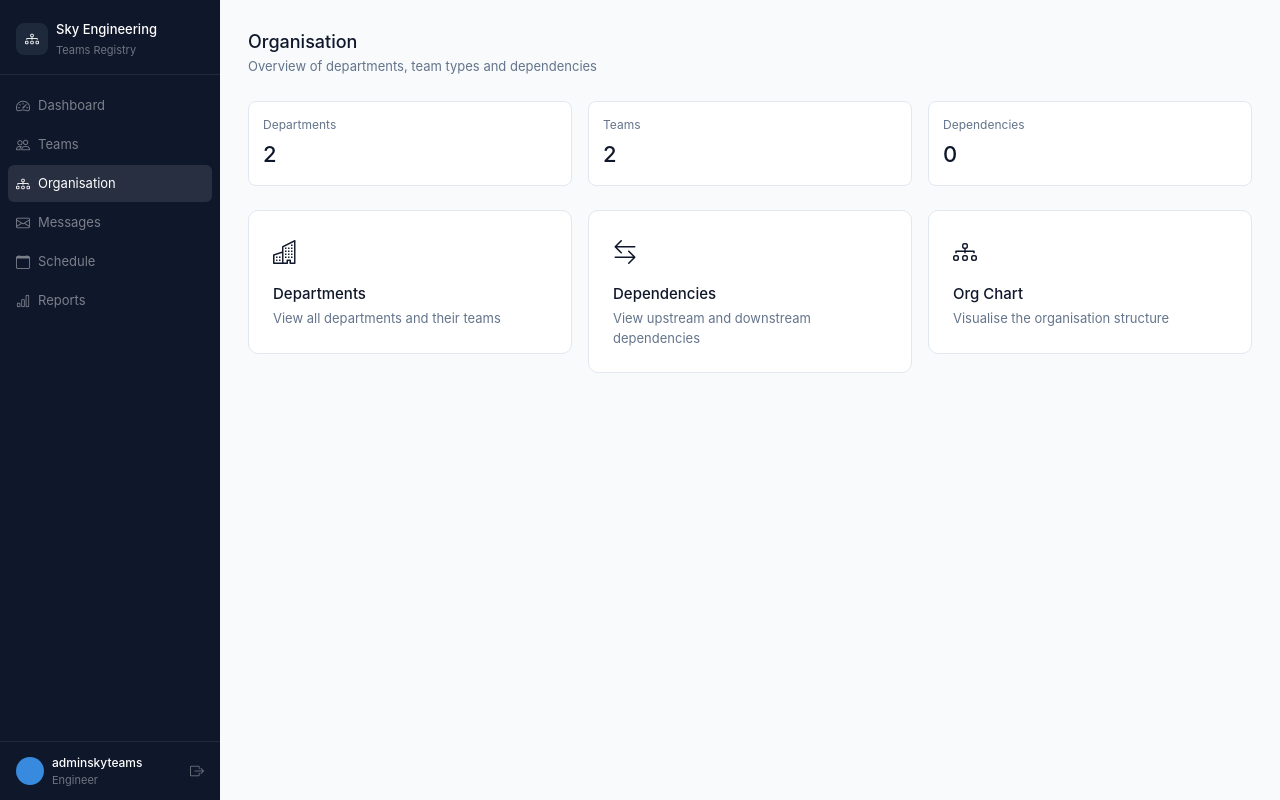
After one commit to Adam-stac/sky-engineering, a Django app: page /organisation/ in a window 1280 px wide. The commit adds this page. Run offline with Django 5.2, Linux system fonts and the light colour scheme; a user stored in the database is signed in; data comes from the database, SQL or seed files in the repository; data that the repository does not hold is empty.

Commit message:
feat: organisation home page with stats and navigation cards

```diff
--- a/organisation/urls.py
+++ b/organisation/urls.py
@@ -4,4 +4,10 @@ from . import views
 app_name = 'organisation'
 
 urlpatterns = [
+    path('', views.org_home, name='org_home'),
+    path('departments/', views.department_list, name='department_list'),
+    path('departments/<int:pk>/', views.department_detail, name='department_detail'),
+    path('team-types/', views.team_type_list, name='team_type_list'),
+    path('dependencies/', views.dependency_list, name='dependency_list'),
+    path('org-chart/', views.org_chart, name='org_chart'),
 ]
--- a/organisation/views.py
+++ b/organisation/views.py
@@ -1,3 +1,42 @@
-from django.shortcuts import render
+from django.shortcuts import render, get_object_or_404
+from django.contrib.auth.decorators import login_required
+from core.models import Department, EngineeringTeam, Dependency
 
-# Create your views here.
+
+@login_required
+def org_home(request):
+    context = {
+        'total_departments': Department.objects.count(),
+        'total_teams': EngineeringTeam.objects.count(),
+        'total_dependencies': Dependency.objects.count(),
+    }
+    return render(request, 'organisation/org_home.html', context)
+
+
+@login_required
+def department_list(request):
+    departments = Department.objects.prefetch_related('teams').select_related('leader').all()
+    context = {
+        'departments': departments,
+    }
+    return render(request, 'organisation/department_list.html', context)
+
+
+@login_required
+def department_detail(request, pk):
+    pass
+
+
+@login_required
+def team_type_list(request):
+    pass
+
+
+@login_required
+def dependency_list(request):
+    pass
+
+
+@login_required
+def org_chart(request):
+    pass
--- /dev/null
+++ b/static/css/organisation.css
@@ -0,0 +1,34 @@
+.org-nav-card {
+    display: block;
+    background: #fff;
+    border: 0.5px solid #e2e8f0;
+    border-radius: 10px;
+    padding: 24px;
+    text-decoration: none;
+    transition: border-color 0.15s, box-shadow 0.15s;
+}
+
+.org-nav-card:hover {
+    border-color: #94a3b8;
+    box-shadow: 0 2px 8px rgba(0,0,0,0.06);
+}
+
+.org-nav-icon {
+    font-size: 24px;
+    color: #0f172a;
+    display: block;
+    margin-bottom: 12px;
+}
+
+.org-nav-title {
+    font-size: 15px;
+    font-weight: 500;
+    color: #0f172a;
+    margin: 0 0 4px;
+}
+
+.org-nav-sub {
+    font-size: 13px;
+    color: #64748b;
+    margin: 0;
+}
--- a/templates/core/base.html
+++ b/templates/core/base.html
@@ -7,7 +7,7 @@
     <title>{% block title %}Sky Engineering{% endblock %}</title>
     <link href="https://cdn.jsdelivr.net/npm/bootstrap@5.3.0/dist/css/bootstrap.min.css" rel="stylesheet">
     <link href="https://cdn.jsdelivr.net/npm/bootstrap-icons@1.10.0/font/bootstrap-icons.css" rel="stylesheet">
-    <link href="{% static 'css/style.css' %}" rel="stylesheet">
+    <link href="{% static 'css/global.css' %}" rel="stylesheet">
     {% block extra_css %}{% endblock %}
 </head>
 <body>
@@ -35,7 +35,7 @@
             <a href="#" class="nav-link">
                 <i class="bi bi-people"></i> Teams
             </a>
-            <a href="#" class="nav-link">
+            <a href="{% url 'organisation:org_home' %}" class="nav-link {% if 'organisation' in request.path %}active{% endif %}">
                 <i class="bi bi-diagram-3"></i> Organisation
             </a>
             <a href="#" class="nav-link">
--- /dev/null
+++ b/templates/organisation/org_home.html
@@ -0,0 +1,60 @@
+{% extends 'core/base.html' %}
+{% load static %}
+
+{% block title %}Organisation - Sky Engineering{% endblock %}
+
+{% block extra_css %}
+<link href="{% static 'css/organisation.css' %}" rel="stylesheet">
+{% endblock extra_css %}
+
+{% block content %}
+<div class="mb-4">
+    <p class="page-title">Organisation</p>
+    <p class="page-sub">Overview of departments, team types and dependencies</p>
+</div>
+
+<div class="row g-3 mb-4">
+    <div class="col-md-4">
+        <div class="stat-card">
+            <p class="stat-label">Departments</p>
+            <p class="stat-value">{{ total_departments }}</p>
+        </div>
+    </div>
+    <div class="col-md-4">
+        <div class="stat-card">
+            <p class="stat-label">Teams</p>
+            <p class="stat-value">{{ total_teams }}</p>
+        </div>
+    </div>
+    <div class="col-md-4">
+        <div class="stat-card">
+            <p class="stat-label">Dependencies</p>
+            <p class="stat-value">{{ total_dependencies }}</p>
+        </div>
+    </div>
+</div>
+
+<div class="row g-3">
+    <div class="col-md-4">
+        <a href="{% url 'organisation:department_list' %}" class="org-nav-card">
+            <i class="bi bi-buildings org-nav-icon"></i>
+            <p class="org-nav-title">Departments</p>
+            <p class="org-nav-sub">View all departments and their teams</p>
+        </a>
+    </div>
+    <div class="col-md-4">
+        <a href="{% url 'organisation:dependency_list' %}" class="org-nav-card">
+            <i class="bi bi-arrow-left-right org-nav-icon"></i>
+            <p class="org-nav-title">Dependencies</p>
+            <p class="org-nav-sub">View upstream and downstream dependencies</p>
+        </a>
+    </div>
+    <div class="col-md-4">
+        <a href="{% url 'organisation:org_chart' %}" class="org-nav-card">
+            <i class="bi bi-diagram-3 org-nav-icon"></i>
+            <p class="org-nav-title">Org Chart</p>
+            <p class="org-nav-sub">Visualise the organisation structure</p>
+        </a>
+    </div>
+</div>
+{% endblock %}
```
Also changed, not shown: static/css/global.css (renamed from static/css/style.css).
